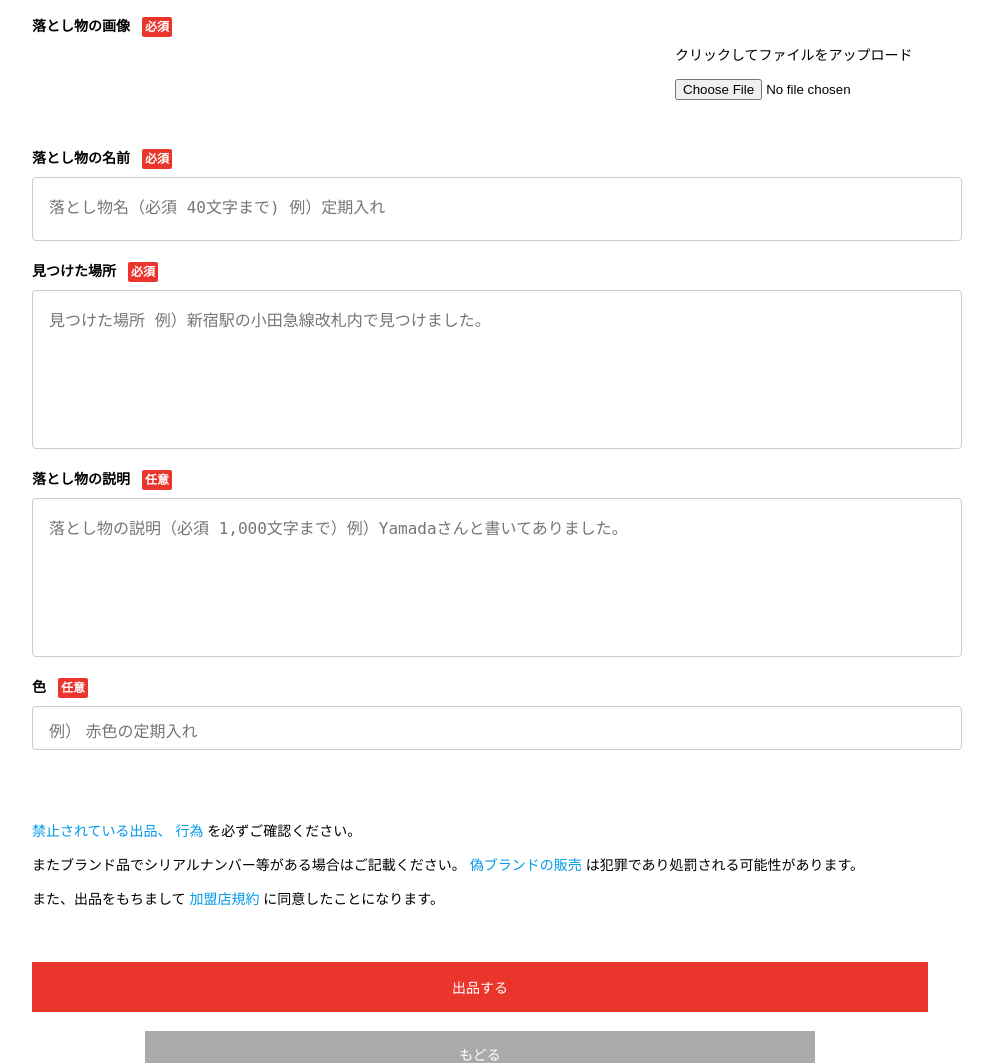
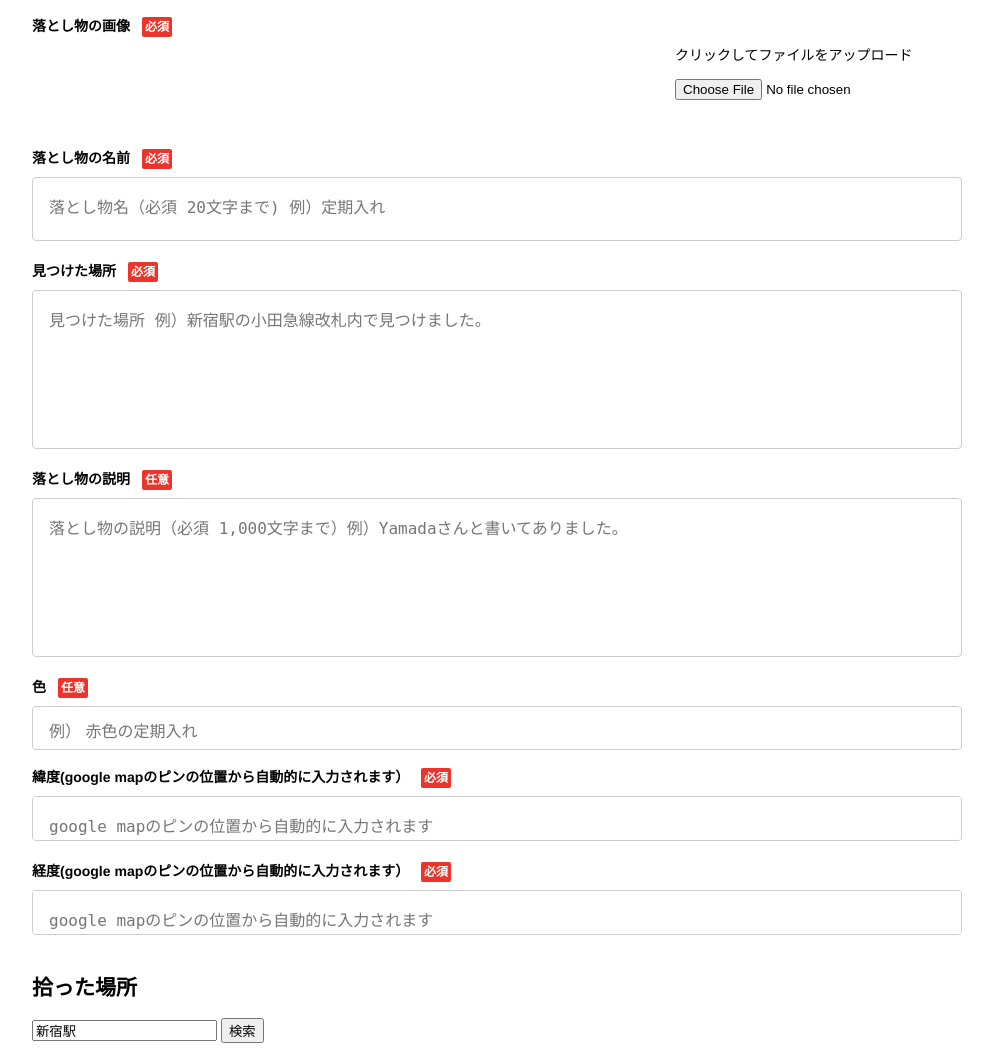
Before and after one commit to hk5232/drop-item, a Rails app: page /items/new in a window 1280 px wide. Shown: the part 323-1386 px from the top of the page, without its empty margins (160-1153 px from the left). Run offline with Rails 7, Linux system fonts and the light colour scheme; the visitor is signed in with stand-in values (Sample User, id 1); style sheets or scripts are compiled from the project's sources; some libraries are stand-ins or nearby versions.

Commit message:
投稿に緯度経度実装

```diff
--- a/app/javascript/packs/application.js
+++ b/app/javascript/packs/application.js
@@ -9,7 +9,6 @@ require("@rails/activestorage").start()
 require("channels")
 require("../index.js")
 
-
 // Uncomment to copy all static images under ../images to the output folder and reference
 // them with the image_pack_tag helper in views (e.g <%= image_pack_tag 'rails.png' %>)
 // or the `imagePath` JavaScript helper below.
--- a/app/models/item.rb
+++ b/app/models/item.rb
@@ -2,4 +2,7 @@ class Item < ApplicationRecord
   belongs_to :user
   has_one_attached :image
 
+  geocoded_by :address
+  after_validation :geocode
+
 end
--- a/app/views/items/new.html.erb
+++ b/app/views/items/new.html.erb
@@ -29,13 +29,13 @@
         落とし物の名前
         <span class="indispensable">必須</span>
       </div>
-      <%= f.text_area :name, class:"items-text", id:"item-name", placeholder:"落とし物名（必須 40文字まで) 例）定期入れ", maxlength:"40" %>
+      <%= f.text_area :name, class:"items-text", id:"item-name", placeholder:"落とし物名（必須 20文字まで) 例）定期入れ", maxlength:"20" %>
       <div class="items-explain">
         <div class="weight-bold-text">
           見つけた場所
           <span class="indispensable">必須</span>
         </div>
-        <%= f.text_area :address, class:"items-text", id:"item-info", placeholder:"見つけた場所 例）新宿駅の小田急線改札内で見つけました。" ,rows:"7" ,maxlength:"1000" %>
+        <%= f.text_area :address, class:"items-text", id:"item-address", placeholder:"見つけた場所 例）新宿駅の小田急線改札内で見つけました。",rows:"7" ,maxlength:"1000" %>
       </div>
       <div class="items-explain">
         <div class="weight-bold-text">
@@ -49,42 +49,145 @@
           色
           <span class="indispensable">任意</span>
         </div>
-        <%= f.text_field :color, class:"items-text", id:"item-info", placeholder:"例） 赤色の定期入れ" ,rows:"7" ,maxlength:"1000" %>
+        <%= f.text_field :color, class:"items-text", id:"item-info", placeholder:"例） 赤色の定期入れ" ,rows:"1" ,maxlength:"1000" %>
+      </div>
+      <div class="items-explain">
+        <div class="weight-bold-text">
+          緯度(google mapのピンの位置から自動的に入力されます）
+          <span class="indispensable">必須</span>
+        </div>
+        <%= f.text_area :latitude, class:"items-text", id:"lat", placeholder:"google mapのピンの位置から自動的に入力されます" ,rows:"1" ,maxlength:"1000" %>
+      </div>
+      <div class="items-explain">
+        <div class="weight-bold-text">
+          経度(google mapのピンの位置から自動的に入力されます）
+          <span class="indispensable">必須</span>
+        </div>
+        <%= f.text_area :studios, class:"items-text", id:"lng", placeholder:"google mapのピンの位置から自動的に入力されます" ,rows:"1" ,maxlength:"1000" %>
       </div>
     </div>
     <%# /落とし物名と説明 %>
 
+ <h2>拾った場所</h2>
+
+<input id="address" type="textbox" value="新宿駅">
+<input type="button" value="検索" onclick="codeAddress()">
+
+<div id='map'></div>
+
+<style>
+#map {
+  height: 600px;
+  width: 600px;
+  margin-top : 20px;
+  margin-bottom: 20px;
+}
+</style>
 
 
-    <%# 注意書き %>
-    <div class="caution">
-      <p class="sentence">
-        <a href="#">禁止されている出品、</a>
-        <a href="#">行為</a>
-        を必ずご確認ください。
-      </p>
-      <p class="sentence">
-        またブランド品でシリアルナンバー等がある場合はご記載ください。
-        <a href="#">偽ブランドの販売</a>
-        は犯罪であり処罰される可能性があります。
-      </p>
-      <p class="sentence">
-        また、出品をもちまして
-        <a href="#">加盟店規約</a>
-        に同意したことになります。
-      </p>
-    </div>
-    <%# /注意書き %>
+<script>
+// 下の1行を追加
+let map
+let geocoder
+let uluru
+let marker
+let lat = document.getElementById('lat')
+let lng = document.getElementById('lng')
+
+
+      // Initialize and add the map
+      function initMap() {
+         geocoder = new google.maps.Geocoder();
+        // The location of Uluru
+         uluru = { lat: 35.6809591, lng: 139.7673068 };
+        // The map, centered at Uluru
+         map = new google.maps.Map(document.getElementById("map"), {
+          zoom: 16,
+          center: uluru,
+        });
+        // The marker, positioned at Uluru
+         marker = new google.maps.Marker({
+          position: uluru,
+          map: map,
+          draggable: true
+        });
+
+    // マーカーのドロップ（ドラッグ終了）時のイベント
+    google.maps.event.addListener( marker, 'dragend', function(ev){
+      // イベントの引数evの、プロパティ.latLngが緯度経度。<br />
+      lat.value = ev.latLng.lat();
+      lng.value = ev.latLng.lng();
+    });
+  }
+
+ function codeAddress(){
+  // 入力を取得
+  let inputAddress = document.getElementById('address').value;
+
+  // geocodingしたあとmapを移動
+  geocoder.geocode( { 'address': inputAddress}, function(results, status) {
+    if (status == 'OK') {
+      uluru = results[0].geometry.location;
+// map.setCenterで地図が移動
+map = new google.maps.Map(document.getElementById("map"), {
+       center:results[0].geometry.location,
+                zoom: 16
+      });
+
+// google.maps.MarkerでGoogleMap上の指定位置にマーカが立つ
+      var marker = new google.maps.Marker({
+          map: map,
+          position: results[0].geometry.location,
+          draggable: true,
+      });
+      document.getElementById('lat').value = uluru.lat();
+        document.getElementById('lng').value = uluru.lng();
+    } else {
+      alert('Geocode was not successful for the following reason: ' + status);
+    }
+
+
+    google.maps.event.addListener( marker, 'dragend', function(ev){
+      // イベントの引数evの、プロパティ.latLngが緯度経度。<br />
+      lat.value = ev.latLng.lat();
+      lng.value = ev.latLng.lng();
+    });
+  });
+}
+
+    </script>
+  </head>
+  <body>
+
+    <!-- Async script executes immediately and must be after any DOM elements used in callback. -->
+    <script
+      src="https://maps.googleapis.com/maps/api/js?key=<%=ENV['GOOGLE_MAPS_API_KEY']%>&callback=initMap&libraries=&v=weekly"
+      async
+    ></script>
+
+   <!-- <%=ENV['GOOGLE_MAPS_API_KEY']%> -->
     <%# 下部ボタン %>
     <div class="sell-btn-contents">
-      <%= f.submit "出品する" ,class:"sell-btn" %>
+      <%= f.submit "登録する" ,class:"sell-btn" %>
       <%=link_to 'もどる', root_path, class:"back-btn" %>
     </div>
     <%# /下部ボタン %>
   </div>
   <% end %>
 
-  <footer class="items-sell-footer">
+<footer class="footer text-center" style='width:100% !important; height:200px !important; margin-top :20px;' >
+            <div class="container">
+                <div class="row">
 
-  </footer>
+                <div class="col-lg-12 mb-5 mb-lg-0">
+                   <h1 class="text-uppercase mb-4">Drop Item&emsp;
+
+                      <%= link_to image_tag("app-store.svg", class:"apple-btn"), "#" %>
+                       <%= link_to image_tag("google-play.png", class:"google-btn"), "#" %>
+                   </h1>
+                </div>
+
+                </div>
+            </div>
+        </footer>
 </div>
--- a/app/views/layouts/application.html.erb
+++ b/app/views/layouts/application.html.erb
@@ -4,7 +4,6 @@
     <title>DropItem</title>
     <%= csrf_meta_tags %>
     <%= csp_meta_tag %>
-
     <%= stylesheet_link_tag 'application', media: 'all', 'data-turbolinks-track': 'reload' %>
     <%= javascript_pack_tag 'application', 'data-turbolinks-track': 'reload' %>
   </head>
```
Also changed, not shown: config/initializers/geocoder.rb (added, +7 -0 lines).
